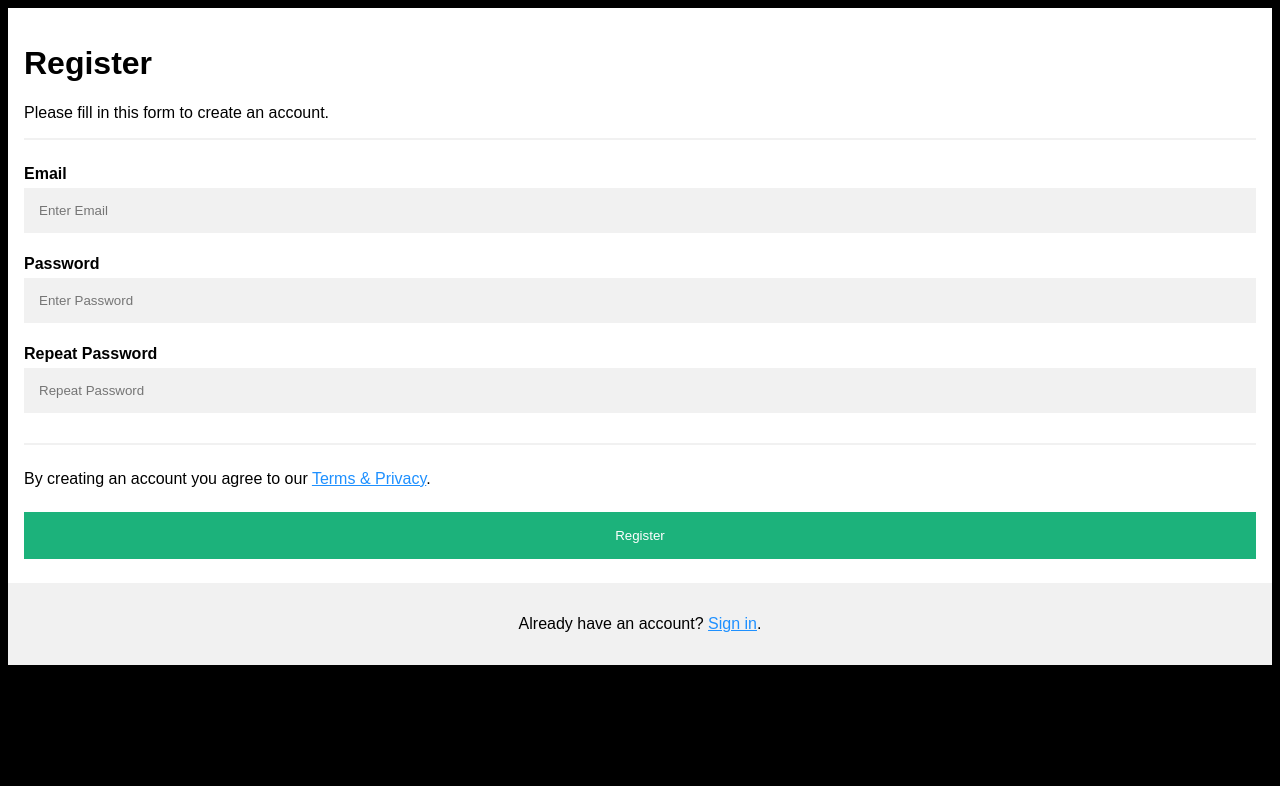
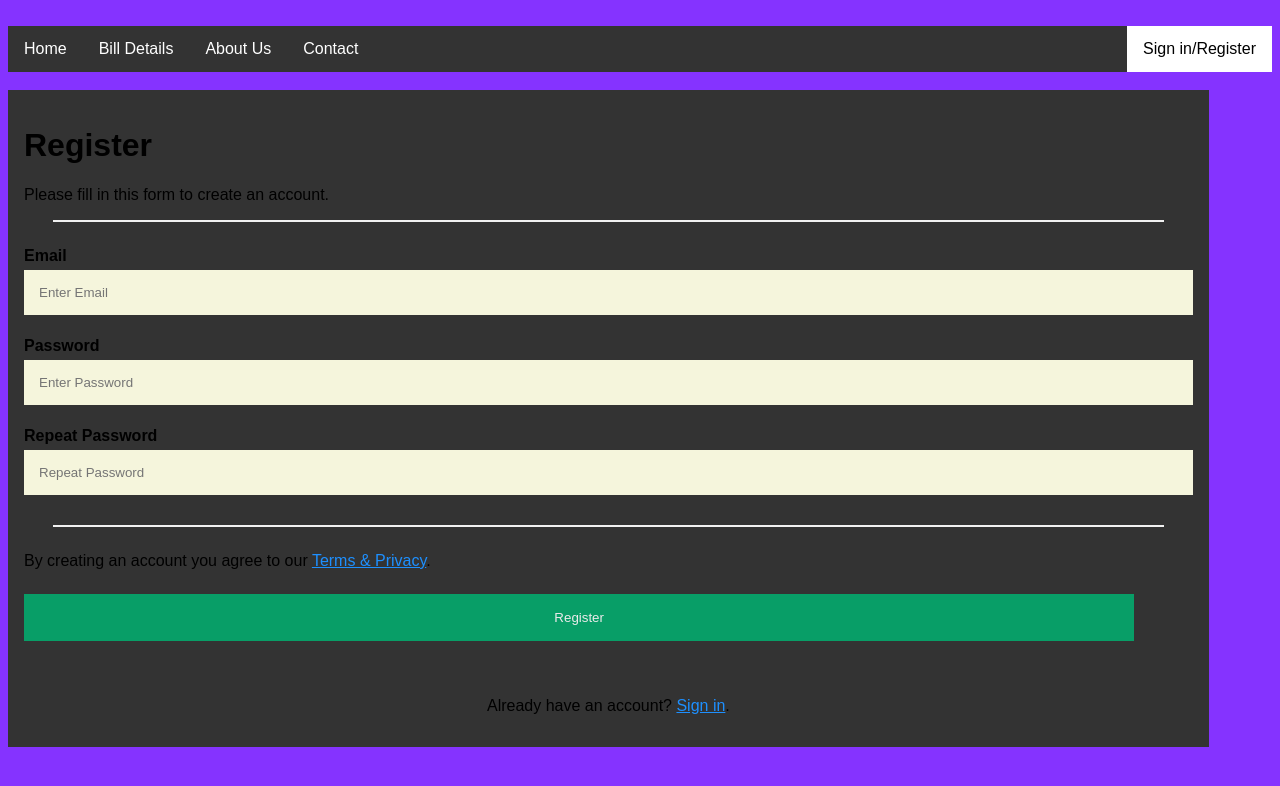
Before and after one commit to Tasossim13/Bill-Tracker-App, a plain HTML site: page register.html in a window 1280 px wide. Drawn offline with Linux system fonts and the light colour scheme.

Commit message:
register form update and css stuff

```diff
--- a/index.css
+++ b/index.css
@@ -36,6 +36,7 @@ li a {
   background-color: white;
   color: black;
 }
+
 .flex-container {
   display: flex;
   flex-wrap: wrap;
--- a/register.css
+++ b/register.css
@@ -1,52 +1,60 @@
 body {
     font-family: Arial, Helvetica, sans-serif;
-    background-color: black;
+    background-color: #8533ff;
   }
 
-  * {
-    box-sizing: border-box;
-  }
 
   /* Add padding to containers */
   .container {
+    box-sizing: border-box;
+    width: 95%;
     padding: 16px;
-    background-color: white;
+    background-color: #333;
   }
 
   /* Full-width input fields */
   input[type=text], input[type=password] {
+    box-sizing: border-box;
     width: 100%;
     padding: 15px;
     margin: 5px 0 22px 0;
     display: inline-block;
     border: none;
-    background: #f1f1f1;
+    background: beige;
   }
 
   input[type=text]:focus, input[type=password]:focus {
+    box-sizing: border-box;
+    width: 95%;
     background-color: #ddd;
     outline: none;
   }
 
   /* Overwrite default styles of hr */
   hr {
+    box-sizing: border-box;
+    width: 95%;
     border: 1px solid #f1f1f1;
     margin-bottom: 25px;
   }
 
   /* Set a style for the submit button */
   .registerbtn {
+    box-sizing: border-box;
+    width: 95%;
     background-color: #04AA6D;
     color: white;
     padding: 16px 20px;
     margin: 8px 0;
     border: none;
     cursor: pointer;
-    width: 100%;
+    width: 95%;
     opacity: 0.9;
   }
 
   .registerbtn:hover {
+    box-sizing: border-box;
+    width: 95%;
     opacity: 1;
   }
 
@@ -57,6 +65,35 @@ body {
 
   /* Set a grey background color and center the text of the "sign in" section */
   .signin {
-    background-color: #f1f1f1;
+    box-sizing: border-box;
+    width: 95%;
+    background-color: #333;
     text-align: center;
   }
+
+  ul {
+    list-style-type: none;
+    margin: 0;
+    padding: 0;
+    overflow: hidden;
+    background-color: #333;
+  }
+
+  li {float: left;}
+
+  li a {
+    display: block;
+    color: white;
+    text-align: center;
+    padding: 14px 16px;
+    text-decoration: none;
+  }
+
+        li a:hover:not(.active) {
+          background-color: #111;
+        }
+
+  .active {
+    background-color: white;
+    color: black;
+  }
--- a/register.html
+++ b/register.html
@@ -3,11 +3,21 @@
 <head>
     <meta charset="UTF-8">
     <link rel="stylesheet" href="register.css">
+    <link rel="icon" type="image/x-icon" href="moneyIcon.png">
     <meta name="viewport" content="width=device-width, initial-scale=1.0">
     <title>Register</title>
 </head>
 <body>
+<br>
 
+<ul>
+  <li><a href="">Home</a></li>
+  <li><a href="BillDetails.html">Bill Details</a></li>
+  <li><a href="">About Us</a></li>
+  <li><a href="Contact.html">Contact</a></li>
+  <li style="float:right"><a class="active" href="register.html">Sign in/Register</a></li>
+</ul>
+<br>
 <form action="/action_page.php">
     <div class="container">
       <h1>Register</h1>
```
Also changed, not shown: index.html (+3 -1 lines).
